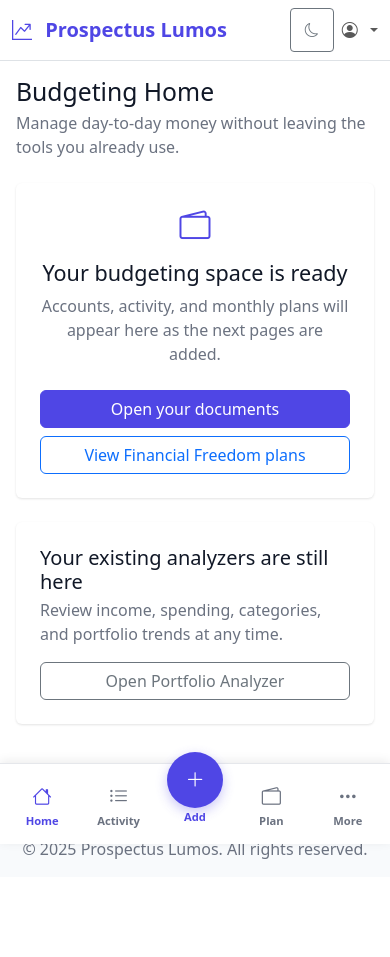
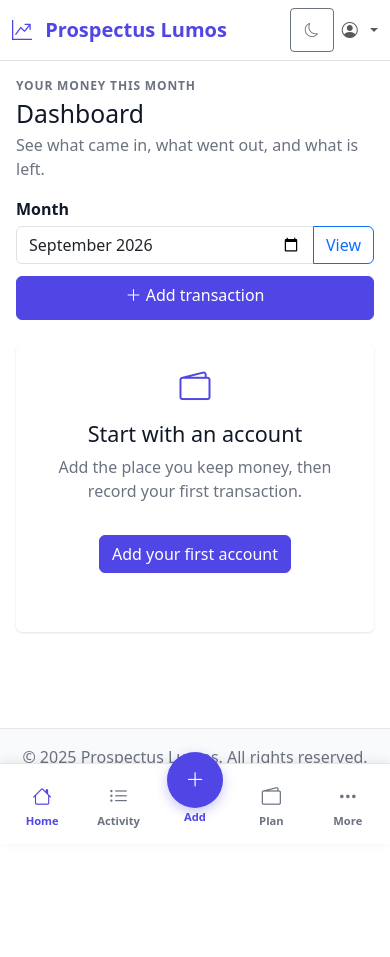
Before and after one commit to chromium7/prospectus-lumos, a Django app: page /app/ in a window 390 px wide. After the commit the page ends 828 px from the top, so only its background shows below. Run offline with Django 4.2, Linux system fonts and the light colour scheme; the visitor is signed in with stand-in values (Sample User, id 1); parts of the project's set-up code (start-up, migrations or seed data) failed here and were passed over.

Commit message:
feat: add the server-rendered budgeting dashboard (#126)
* feat: add authenticated budgeting app shell

Introduce the /app namespace, reusable responsive navigation shell, warm design tokens, accessibility states, theme and connectivity behavior, and focused coverage without changing persistence.

Assisted-by: Codex:gpt-5

* refactor: extend the existing responsive shell

Keep the established Bootstrap and purple theme, add the budgeting navigation to the shared base template, and focus the new CSS on mobile navigation, accessibility, and reusable page states.

Assisted-by: Codex:gpt-5

* fix: polish mobile navigation surfaces

Keep the profile dropdown anchored above page content, add breathing room beneath the bottom-nav labels, and lift the primary Add action clearly above the bar.

Assisted-by: Codex:gpt-5

* feat: add the budgeting dashboard

Render the monthly dashboard shell and progressively load ledger summaries with accessible loading, empty, error, offline, and responsive states.

Assisted-by: Codex:gpt-5

* refactor: render the dashboard with Django templates

Remove the browser-side dashboard API dependency and render the empty and populated states directly from Django context.\n\nAssisted-by: OpenAI Codex <noreply@openai.com>

* test: keep dashboard coverage template-focused

Avoid retaining obsolete API route references in the server-rendered dashboard tests.\n\nAssisted-by: OpenAI Codex <noreply@openai.com>

```diff
--- a/prospectus_lumos/website/app/views.py
+++ b/prospectus_lumos/website/app/views.py
@@ -1,17 +1,37 @@
+import re
+
 from django.contrib.auth.decorators import login_required
 from django.http import HttpResponse
 from django.shortcuts import render
+from django.utils import timezone
 
 from prospectus_lumos.core.utils import TypedHttpRequest
 
 
+MONTH_PATTERN = re.compile(r"^\d{4}-(0[1-9]|1[0-2])$")
+
+
 @login_required(login_url="login")
 def app_home_view(request: TypedHttpRequest) -> HttpResponse:
-    """Render the authenticated budgeting app shell."""
+    """Render the budgeting dashboard for a validated calendar month."""
+    requested_month = request.GET.get("month", "")
+    current_month = timezone.localdate().strftime("%Y-%m")
+    month = requested_month or current_month
+    month_error = ""
+    status = 200
+    if not MONTH_PATTERN.fullmatch(month):
+        month = current_month
+        month_error = "Choose a month using the YYYY-MM format."
+        status = 400
+
     return render(
         request,
         "app/home.html",
         {
+            "dashboard": None,
+            "month": month,
+            "month_error": month_error,
             "selected_tab": "app_home",
         },
+        status=status,
     )
--- a/static_files/css/theme.css
+++ b/static_files/css/theme.css
@@ -472,6 +472,179 @@ body :focus-visible {
   border-left: 4px solid var(--danger-color);
 }
 
+/* Dashboard */
+.dashboard {
+  max-width: 76rem;
+  margin: 0 auto;
+}
+
+.dashboard__header,
+.dashboard-panel__heading,
+.budget-progress-row > div:first-child {
+  display: flex;
+  justify-content: space-between;
+  gap: 1rem;
+}
+
+.dashboard__header {
+  align-items: end;
+}
+
+.dashboard__eyebrow {
+  margin-bottom: 0.25rem;
+  color: var(--muted-text);
+  font-size: 0.75rem;
+  font-weight: 700;
+  letter-spacing: 0.07em;
+  text-transform: uppercase;
+}
+
+.dashboard__month {
+  width: min(100%, 18rem);
+}
+
+.dashboard__controls {
+  display: flex;
+  align-items: end;
+  gap: 0.75rem;
+}
+
+.dashboard__add {
+  min-height: 44px;
+  white-space: nowrap;
+}
+
+.dashboard__month label {
+  display: block;
+  margin-bottom: 0.35rem;
+  font-weight: 600;
+}
+
+.dashboard__summary {
+  margin: 1.5rem 0 1rem;
+  font-size: clamp(1.25rem, 4vw, 1.75rem);
+  font-weight: 650;
+  line-height: 1.3;
+}
+
+.dashboard__totals {
+  display: grid;
+  grid-template-columns: repeat(3, minmax(0, 1fr));
+  gap: 1rem;
+}
+
+.dashboard-stat {
+  display: grid;
+  gap: 0.6rem;
+  padding: 1.25rem;
+  border: 1px solid var(--border-color);
+  border-radius: 1rem;
+  background: var(--card-bg);
+}
+
+.dashboard-stat span {
+  color: var(--muted-text);
+  font-weight: 600;
+}
+
+.dashboard-stat strong {
+  font-size: clamp(1.25rem, 3vw, 1.8rem);
+  font-variant-numeric: tabular-nums;
+}
+
+.dashboard-stat--primary {
+  border-color: var(--primary-color);
+}
+
+.dashboard__grid {
+  display: grid;
+  grid-template-columns: repeat(2, minmax(0, 1fr));
+  gap: 1rem;
+  margin-top: 1rem;
+}
+
+.dashboard-panel .card-body {
+  padding: 1.25rem;
+}
+
+.dashboard-panel__heading {
+  align-items: start;
+  margin-bottom: 1rem;
+}
+
+.dashboard-panel__heading a {
+  min-height: 44px;
+  padding: 0.5rem 0;
+  white-space: nowrap;
+}
+
+.budget-progress-row + .budget-progress-row {
+  margin-top: 1rem;
+}
+
+.budget-progress-row span {
+  color: var(--muted-text);
+  font-size: 0.875rem;
+}
+
+.budget-progress-row .progress {
+  height: 0.6rem;
+  margin-top: 0.4rem;
+}
+
+.budget-progress-row .progress-bar {
+  background-color: var(--primary-color);
+}
+
+.dashboard-activity {
+  margin: 0;
+  padding: 0;
+  list-style: none;
+}
+
+.dashboard-activity li {
+  display: grid;
+  grid-template-columns: 2.5rem minmax(0, 1fr) auto;
+  min-height: 3.5rem;
+  align-items: center;
+  gap: 0.75rem;
+  border-top: 1px solid var(--border-color);
+}
+
+.dashboard-activity li:first-child {
+  border-top: 0;
+}
+
+.dashboard-activity__icon {
+  display: grid;
+  width: 2.5rem;
+  height: 2.5rem;
+  place-items: center;
+  border-radius: 50%;
+  background: var(--sidebar-bg);
+}
+
+.dashboard-activity__label,
+.dashboard-activity__label small {
+  display: block;
+  min-width: 0;
+}
+
+.dashboard-activity__label strong {
+  display: block;
+  overflow: hidden;
+  text-overflow: ellipsis;
+  white-space: nowrap;
+}
+
+.dashboard-activity__label small {
+  color: var(--muted-text);
+}
+
+.dashboard-activity__amount {
+  font-variant-numeric: tabular-nums;
+  white-space: nowrap;
+}
 .offline-banner {
   position: fixed;
   z-index: 1080;
@@ -597,6 +770,43 @@ body :focus-visible {
   .dark .mobile-app-nav__add {
     color: var(--text-color);
   }
+
+  .dashboard__header {
+    align-items: stretch;
+    flex-direction: column;
+  }
+
+  .dashboard__controls {
+    align-items: stretch;
+    flex-direction: column-reverse;
+  }
+
+  .dashboard__add {
+    width: 100%;
+  }
+
+  .dashboard__month {
+    width: 100%;
+  }
+
+  .dashboard__totals,
+  .dashboard__grid {
+    grid-template-columns: 1fr;
+  }
+
+  .dashboard__totals {
+    gap: 0.75rem;
+  }
+
+  .dashboard-stat {
+    grid-template-columns: minmax(0, 1fr) auto;
+    align-items: center;
+    padding: 1rem;
+  }
+
+  .dashboard-stat strong {
+    text-align: right;
+  }
 }
 
 @media (max-width: 22.5rem) {
--- a/templates/app/home.html
+++ b/templates/app/home.html
@@ -1,36 +1,108 @@
 {% extends "base.html" %}
 
-{% block title %}Budgeting Home - Prospectus Lumos{% endblock %}
+{% load formatting %}
+
+{% block title %}Dashboard - Prospectus Lumos{% endblock %}
 
 {% block content %}
-<div class="d-flex flex-wrap justify-content-between align-items-center gap-3 mb-4">
+<div class="dashboard">
+<header class="dashboard__header">
     <div>
-        <h1 class="h2 mb-1">Budgeting Home</h1>
-        <p class="text-muted mb-0">Manage day-to-day money without leaving the tools you already use.</p>
+        <p class="dashboard__eyebrow">Your money this month</p>
+        <h1 class="h2 mb-1">Dashboard</h1>
+        <p class="text-muted mb-0">See what came in, what went out, and what is left.</p>
+    </div>
+    <div class="dashboard__controls">
+        <a class="btn btn-primary dashboard__add" href="/app/transactions/new">
+            <i class="bi bi-plus-lg" aria-hidden="true"></i> Add transaction
+        </a>
+        <form class="dashboard__month" method="get" aria-label="Choose dashboard month">
+            <label for="dashboard-month">Month</label>
+            <div class="input-group">
+                <input class="form-control" id="dashboard-month" name="month" type="month" value="{{ month }}" required>
+                <button class="btn btn-outline-primary" type="submit">View</button>
+            </div>
+        </form>
+    </div>
+</header>
+
+{% if month_error %}
+<section class="alert alert-danger mt-4" role="alert" tabindex="-1" data-month-error>
+    <h2 class="h5">That month does not look right</h2>
+    <p class="mb-0">{{ month_error }}</p>
+</section>
+{% elif not dashboard %}
+<section class="card app-empty-state mt-4" aria-labelledby="dashboard-empty-title">
+    <div class="card-body p-4 p-md-5 text-center">
+        <i class="bi bi-wallet2 display-5 text-primary" aria-hidden="true"></i>
+        <h2 class="h4 mt-3" id="dashboard-empty-title">Start with an account</h2>
+        <p class="text-muted mx-auto app-empty-state__copy">Add the place you keep money, then record your first transaction.</p>
+        <a class="btn btn-primary mt-3" href="/app/accounts">Add your first account</a>
+    </div>
+</section>
+{% else %}
+<div>
+    <p class="dashboard__summary">{{ dashboard.summary }}</p>
+    <section class="dashboard__totals" aria-label="Monthly totals">
+        <article class="dashboard-stat">
+            <span><i class="bi bi-arrow-down-left-circle" aria-hidden="true"></i> Income</span>
+            <strong>{{ dashboard.totals.income|idr }}</strong>
+        </article>
+        <article class="dashboard-stat">
+            <span><i class="bi bi-arrow-up-right-circle" aria-hidden="true"></i> Spent</span>
+            <strong>{{ dashboard.totals.expense|idr }}</strong>
+        </article>
+        <article class="dashboard-stat dashboard-stat--primary">
+            <span><i class="bi bi-wallet2" aria-hidden="true"></i> Remaining</span>
+            <strong>{{ dashboard.totals.remaining|idr }}</strong>
+        </article>
+    </section>
+
+    <div class="dashboard__grid">
+        <section class="card dashboard-panel" aria-labelledby="budget-progress-title">
+            <div class="card-body">
+                <div class="dashboard-panel__heading">
+                    <div><p class="dashboard__eyebrow">Monthly plan</p><h2 class="h4" id="budget-progress-title">Budget progress</h2></div>
+                    <a href="/app/budgets/{{ month }}">View plan</a>
+                </div>
+                <div>
+                    {% for category in dashboard.budget_categories %}
+                    <div class="budget-progress-row">
+                        <div>
+                            <strong>{{ category.name }}</strong>
+                            <span>{% if category.remaining < 0 %}{{ category.remaining|idr }} over{% else %}{{ category.remaining|idr }} left{% endif %}</span>
+                        </div>
+                        <div class="progress" role="progressbar" aria-label="{{ category.name }}: {{ category.percentage_used|floatformat:0 }}% used" aria-valuenow="{{ category.percentage_used|floatformat:0 }}" aria-valuemin="0" aria-valuemax="100">
+                            <div class="progress-bar" style="width: {{ category.percentage_used|floatformat:0 }}%"></div>
                         </div>
                     </div>
-
-<section class="card app-empty-state" aria-labelledby="app-foundation-title">
-    <div class="card-body p-4 p-md-5 text-center">
-        <i class="bi bi-wallet2 display-5 text-primary" aria-hidden="true"></i>
-        <h2 class="h4 mt-3" id="app-foundation-title">Your budgeting space is ready</h2>
-        <p class="text-muted mx-auto app-empty-state__copy">
-            Accounts, activity, and monthly plans will appear here as the next pages are added.
-        </p>
-        <div class="d-flex flex-column flex-sm-row justify-content-center gap-2 mt-4">
-            <a class="btn btn-primary" href="{% url 'document_list' %}">Open your documents</a>
-            <a class="btn btn-outline-primary" href="{% url 'freedom_plan_list' %}">View Financial Freedom plans</a>
+                    {% empty %}
+                    <p class="text-muted mb-0">No budget is set for this month yet.</p>
+                    {% endfor %}
                 </div>
             </div>
         </section>
-
-<section class="card mt-4">
-    <div class="card-body p-4 d-flex flex-column flex-lg-row justify-content-between align-items-lg-center gap-3">
-        <div>
-            <h2 class="h5 mb-1">Your existing analyzers are still here</h2>
-            <p class="text-muted mb-0">Review income, spending, categories, and portfolio trends at any time.</p>
+        <section class="card dashboard-panel" aria-labelledby="recent-activity-title">
+            <div class="card-body">
+                <div class="dashboard-panel__heading">
+                    <div><p class="dashboard__eyebrow">Latest changes</p><h2 class="h4" id="recent-activity-title">Recent activity</h2></div>
+                    <a href="/app/transactions">View all</a>
                 </div>
-        <a class="btn btn-outline-secondary" href="{% url 'portfolio_analyzer' %}">Open Portfolio Analyzer</a>
+                <ul class="dashboard-activity">
+                    {% for transaction in dashboard.recent_activity %}
+                    <li>
+                        <span class="dashboard-activity__icon" aria-hidden="true"><i class="bi bi-arrow-left-right"></i></span>
+                        <span class="dashboard-activity__label"><strong>{{ transaction.label }}</strong><small>{{ transaction.occurred_on }}</small></span>
+                        <strong class="dashboard-activity__amount">{% if transaction.type == 'expense' %}−{% elif transaction.type == 'income' %}+{% endif %}{{ transaction.amount|idr }}</strong>
+                    </li>
+                    {% empty %}
+                    <li class="text-muted">No transactions in this month yet.</li>
+                    {% endfor %}
+                </ul>
             </div>
         </section>
+    </div>
+</div>
+{% endif %}
+</div>
 {% endblock %}
```
Also changed, not shown: tests/test_app_shell.py (+54 -0 lines). Lines whose indentation alone changed are shown as unchanged.
